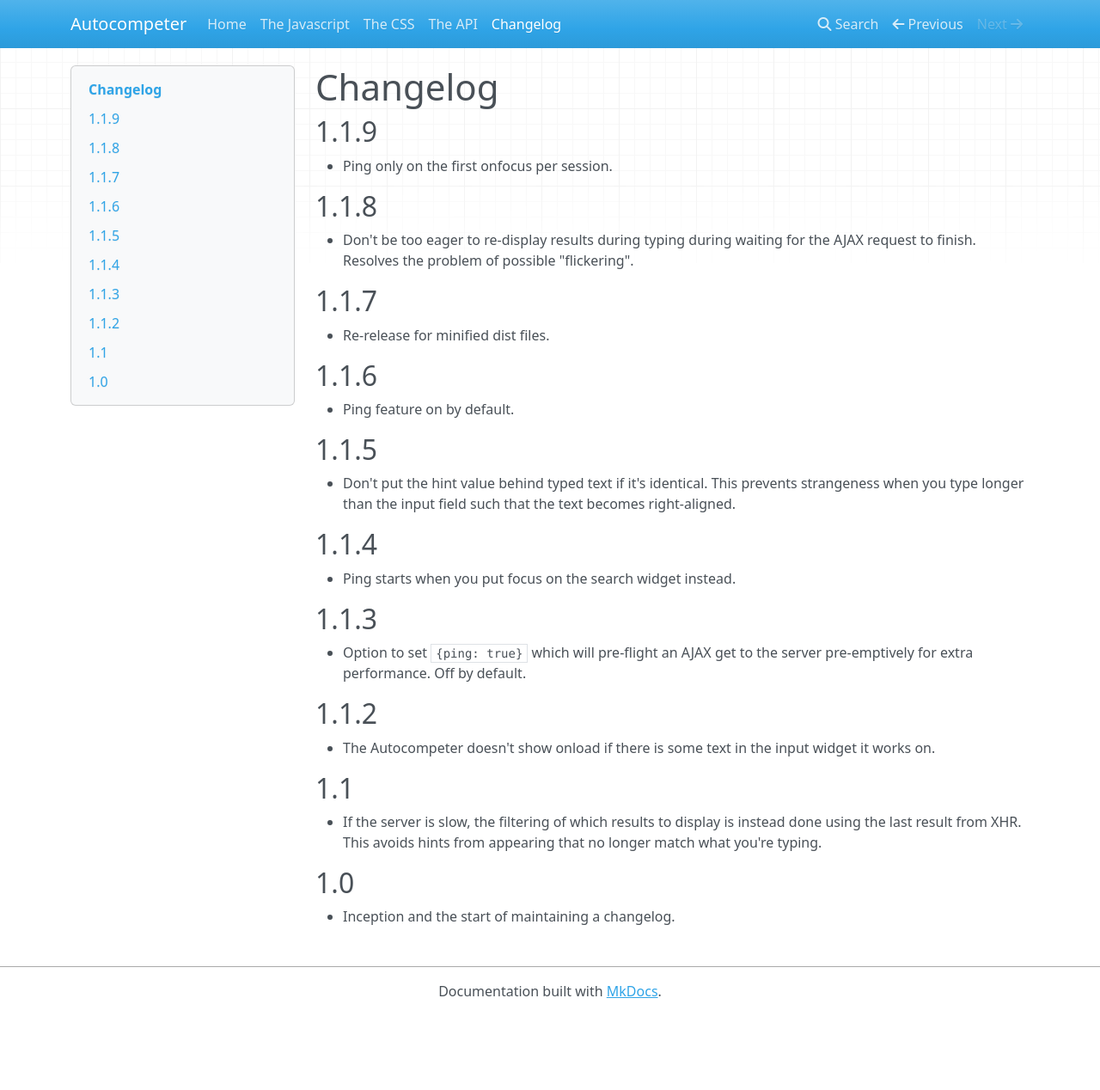
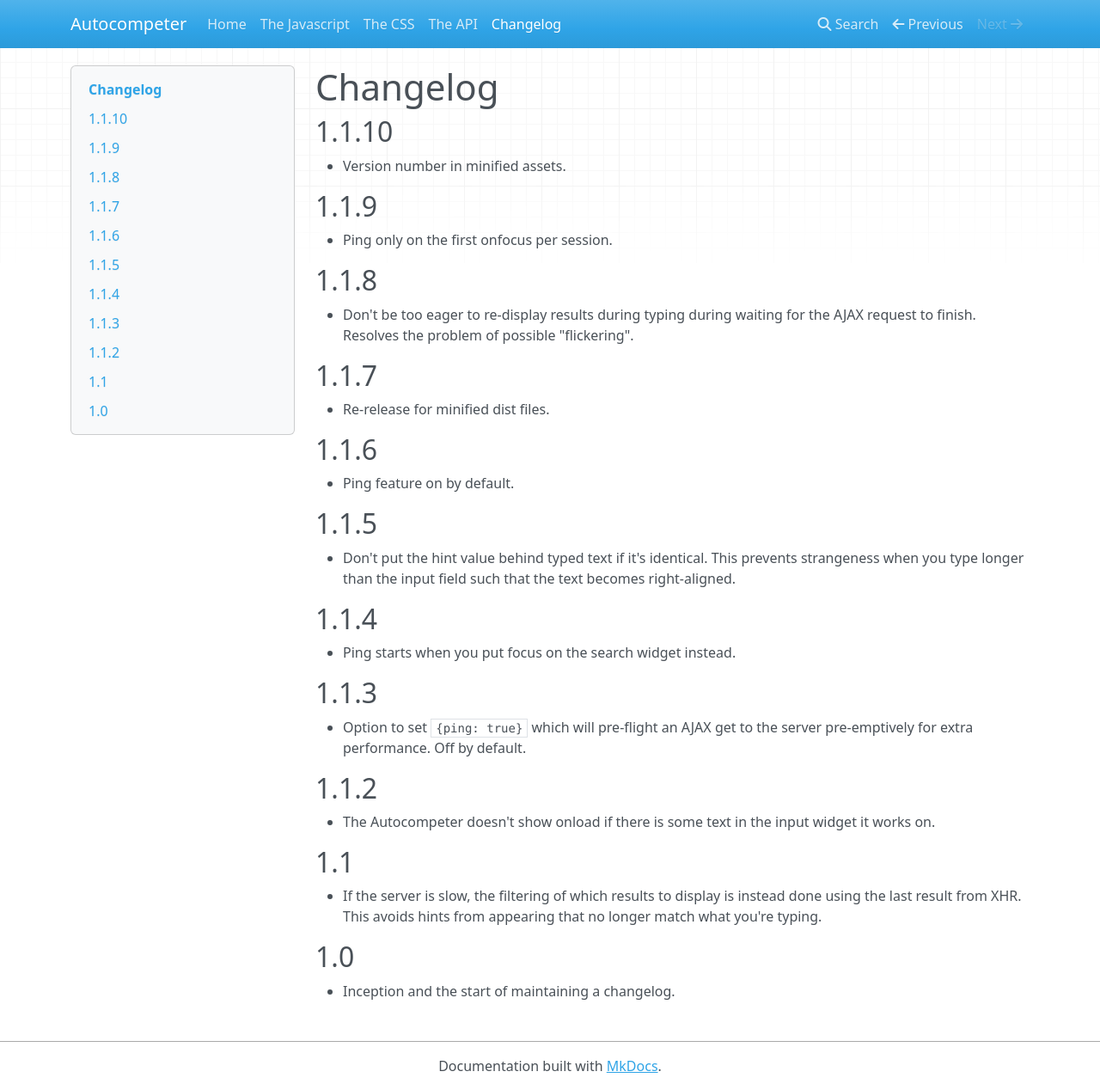
Before and after one commit to peterbe/autocompeter, an MkDocs documentation site: the page built from docs/changelog.md, in a window 1280 px wide and 1268 px high. Shown: the whole window at 86% size. Built offline with MkDocs 1.6.1, drawn with Linux system fonts in a browser that asks for light colours; nearby versions of some CDN libraries; old or Windows-style settings are respelled for this version of MkDocs.

Commit message:
version in minified files

```diff
--- a/bower.json
+++ b/bower.json
@@ -1,6 +1,6 @@
 {
   "name": "autocompeter",
-  "version": "1.1.9",
+  "version": "1.1.10",
   "homepage": "https://autocompeter.com",
   "authors": [
     "Peter Bengtsson <mail@peterbe.com>"
--- a/docs/changelog.md
+++ b/docs/changelog.md
@@ -1,5 +1,9 @@
 # Changelog
 
+
+## 1.1.10
+
+  * Version number in minified assets.
 
 ## 1.1.9
 
```
Also changed, not shown: gulpfile.js (+7 -0 lines), package.json (+4 -3 lines), 2 other files.
